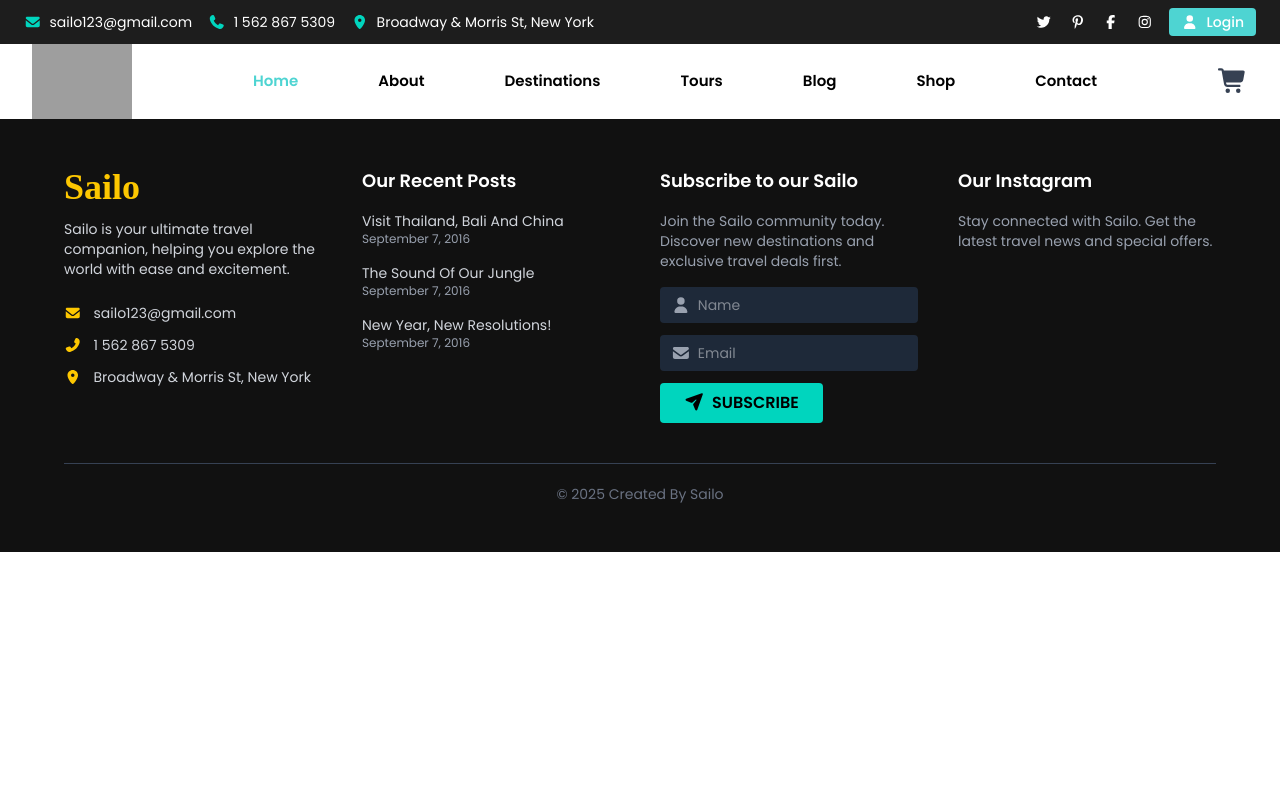
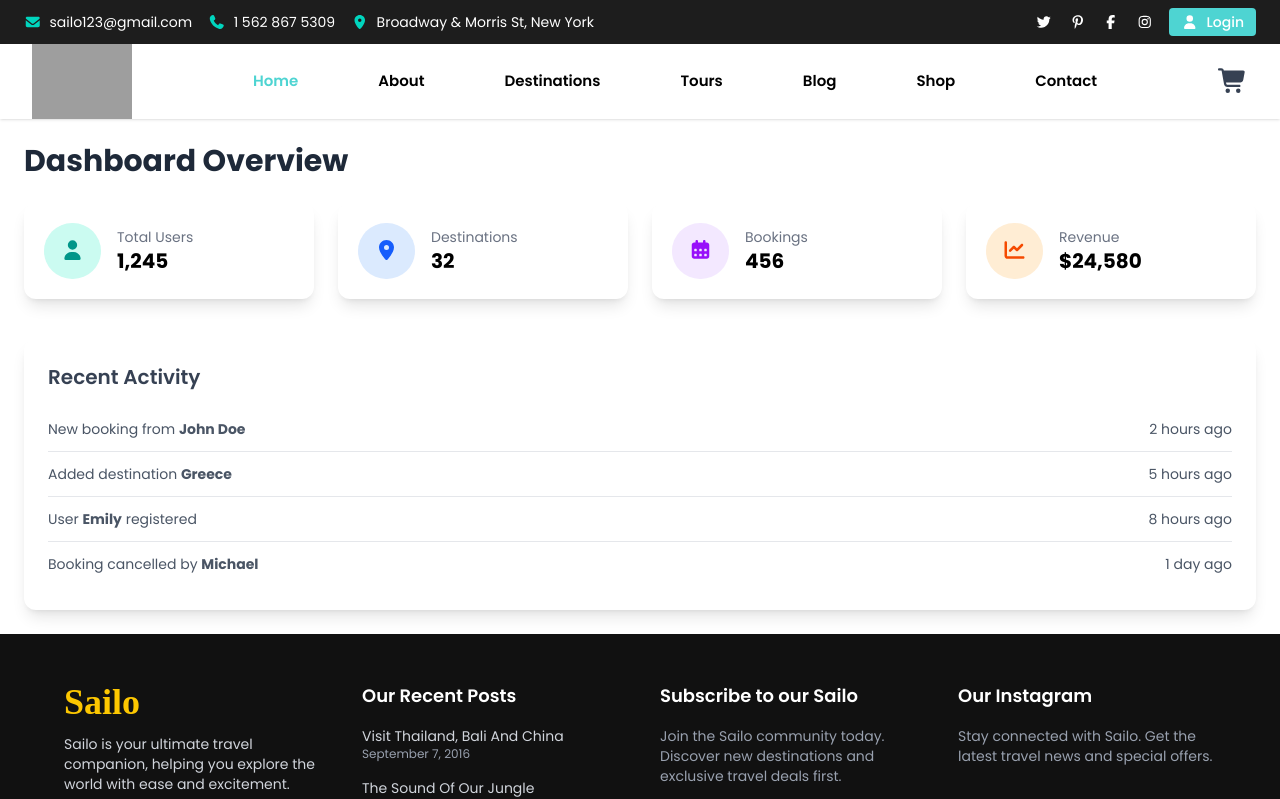
Before and after one commit to meenumohandas9597/gitCollab, a React (Vite) app: page /overview in a window 1280 px wide. Shown: the top 799 px of the page. Built offline with nearby package versions, Linux system fonts and the light colour scheme; grey boxes are pictures that could not be loaded.

Commit message:
Dashboard Updated

```diff
--- a/src/App.jsx
+++ b/src/App.jsx
@@ -13,25 +13,35 @@ import LoginRegister from './components/LoginRegister'
 import About from './pages/About'
 import Shop from './pages/Shop'
 import Contact from './pages/Contact'
+import AdminDashboard from './pages/AdminDasboard'
+import DashboardDestinations from './pages/admin/DashboardDestinations'
+import DashboardOverview from './pages/admin/DashboardOverview'
+import DashboardUsers from './pages/admin/DashboardUsers'
+import DashboardBookings from './pages/admin/DashboardBookings'
 
 
 function App() {
   return (
     <>
-    <Header/>
-    <Routes>
-      <Route path='/' element={<Home/>} />
-      <Route path='/about' element={<About/>} />
-      <Route path='/destination' element={<Destination/>} />
-      <Route path='/gallery' element={<Gallery/>} />
-      <Route path='/tour' element={<Tours/>}/>
-      <Route path='/login' element={<LoginRegister/>}/>
-      <Route path='/blog' element={<Blog/>}/>
-       <Route path="/destination/:id" element={<DestinationDetail />} />
-       <Route path='/shop' element={<Shop/>}/>
-       <Route path='/contact' element={<Contact/>}/>
-    </Routes>
-    <Footer/>
+      <Header />
+      <Routes>
+        <Route path='/' element={<Home />} />
+        <Route path='/about' element={<About />} />
+        <Route path='/destination' element={<Destination />} />
+        <Route path='/gallery' element={<Gallery />} />
+        <Route path='/tour' element={<Tours />} />
+        <Route path='/login' element={<LoginRegister />} />
+        <Route path='/blog' element={<Blog />} />
+        <Route path="/destination/:id" element={<DestinationDetail />} />
+        <Route path='/shop' element={<Shop />} />
+        <Route path='/contact' element={<Contact />} />
+        <Route path="/admin/dashboard" element={<AdminDashboard />} />
+        <Route path="/overview" element={<DashboardOverview />} />
+        <Route path="/destinations" element={<DashboardDestinations />} />
+        <Route path="/users" element={<DashboardUsers />} />
+        <Route path="/bookings" element={<DashboardBookings />} />
+      </Routes>
+      <Footer />
 
 
     </>
--- a/src/pages/AdminDasboard.jsx
+++ b/src/pages/AdminDasboard.jsx
@@ -1,18 +1,93 @@
-import React from 'react'
+import React from "react";
+import { Outlet, Link } from "react-router-dom";
+import {
+    faChartLine,
+    faMapMarkedAlt,
+    faUsers,
+    faCalendarCheck,
+    faSignOutAlt,
+} from "@fortawesome/free-solid-svg-icons";
+import { FontAwesomeIcon } from "@fortawesome/react-fontawesome";
 
-function AdminDasboard() {
+const AdminDashboard = () => {
     return (
-        <>
-            <div className="min-h-screen bg-gray-100 flex flex-col items-center justify-center">
-                <h1 className="text-4xl font-bold text-cyan-500 mb-4">
-                    Welcome, Admin 👋
-                </h1>
-                <p className="text-gray-700 text-lg">
-                    This is your admin dashboard. You can manage destinations, users, and more here.
-                </p>
-            </div>
-        </>
-    )
-}
+        <div className="flex h-screen bg-gray-100">
+            {/* Sidebar */}
+            <aside className="w-64 bg-gradient-to-b from-teal-600 to-teal-500 text-white flex flex-col">
+                <div className="p-6 border-b border-teal-400">
+                    <h1 className="text-2xl font-bold tracking-wide">Admin Panel</h1>
+                    <p className="text-sm text-teal-100">Travel & Tours</p>
+                </div>
 
-export default AdminDasboard
+                <nav className="flex-1 p-4 space-y-2">
+                    <Link
+                        to="/overview"
+                        className="flex items-center gap-3 p-3 rounded-lg hover:bg-teal-700 transition"
+                    >
+                        <FontAwesomeIcon icon={faChartLine} />
+                        <span>Overview</span>
+                    </Link>
+
+                    <Link
+                        to="/destinations"
+                        className="flex items-center gap-3 p-3 rounded-lg hover:bg-teal-700 transition"
+                    >
+                        <FontAwesomeIcon icon={faMapMarkedAlt} />
+                        <span>Destinations</span>
+                    </Link>
+
+                    <Link
+                        to="/users"
+                        className="flex items-center gap-3 p-3 rounded-lg hover:bg-teal-700 transition"
+                    >
+                        <FontAwesomeIcon icon={faUsers} />
+                        <span>Users</span>
+                    </Link>
+
+                    <Link
+                        to="/bookings"
+                        className="flex items-center gap-3 p-3 rounded-lg hover:bg-teal-700 transition"
+                    >
+                        <FontAwesomeIcon icon={faCalendarCheck} />
+                        <span>Bookings</span>
+                    </Link>
+                </nav>
+
+                <div className="p-4 border-t border-teal-400">
+                    <button
+                        onClick={() => window.location.assign("/")}
+                        className="flex items-center gap-2 w-full bg-teal-700 py-2 px-3 rounded-lg hover:bg-teal-800 transition"
+                    >
+                        <FontAwesomeIcon icon={faSignOutAlt} />
+                        <span>Logout</span>
+                    </button>
+                </div>
+            </aside>
+
+            {/* Main Content Area */}
+            <main className="flex-1 flex flex-col overflow-y-auto">
+                {/* Topbar */}
+                <header className="bg-white shadow px-6 py-4 flex justify-between items-center">
+                    <h2 className="text-xl font-semibold text-gray-700">
+                        Welcome, Admin 👋
+                    </h2>
+                    <div className="flex items-center gap-4">
+                        <div className="text-sm text-gray-500">admin@travelgo.com</div>
+                        <img
+                            src="https://i.pravatar.cc/40?img=3"
+                            alt="Admin avatar"
+                            className="rounded-full w-10 h-10"
+                        />
+                    </div>
+                </header>
+
+                {/* Page Content */}
+                <div className="flex-1 p-6">
+                    <Outlet />
+                </div>
+            </main>
+        </div>
+    );
+};
+
+export default AdminDashboard;
--- /dev/null
+++ b/src/pages/admin/DashboardBookings.jsx
@@ -0,0 +1,14 @@
+import React from 'react'
+
+function DashboardBookings() {
+    return (
+        <>
+            <div>
+                <h2 className="text-2xl font-bold mb-4">Manage Bookings</h2>
+                <p className="text-gray-600">All booking records will appear here.</p>
+            </div>
+        </>
+    )
+}
+
+export default DashboardBookings
--- /dev/null
+++ b/src/pages/admin/DashboardDestinations.jsx
@@ -0,0 +1,14 @@
+import React from 'react'
+
+function DashboardDestinations() {
+    return (
+        <>
+            <div>
+                <h2 className="text-2xl font-bold mb-4">Manage Destinations</h2>
+                <p className="text-gray-600">Here you can add, edit, or delete destinations.</p>
+            </div>
+        </>
+    )
+}
+
+export default DashboardDestinations
--- /dev/null
+++ b/src/pages/admin/DashboardOverview.jsx
@@ -0,0 +1,89 @@
+import React from 'react'
+import { FontAwesomeIcon } from "@fortawesome/react-fontawesome";
+import {
+    faUser,
+    faMapMarkerAlt,
+    faCalendarAlt,
+    faChartLine,
+} from "@fortawesome/free-solid-svg-icons";
+
+function DashboardOverview() {
+    return (
+        <>
+
+            <div className="p-6">
+                <h1 className="text-3xl font-bold text-gray-800 mb-6">Dashboard Overview</h1>
+
+                {/* Stats cards */}
+                <div className="grid grid-cols-1 sm:grid-cols-2 lg:grid-cols-4 gap-6">
+                    <div className="bg-white shadow-lg rounded-xl p-5 flex items-center gap-4">
+                        <div className="p-4 bg-teal-100 text-teal-600 rounded-full">
+                            <FontAwesomeIcon icon={faUser} size="lg" />
+                        </div>
+                        <div>
+                            <p className="text-sm text-gray-500">Total Users</p>
+                            <h3 className="text-xl font-bold">1,245</h3>
+                        </div>
+                    </div>
+
+                    <div className="bg-white shadow-lg rounded-xl p-5 flex items-center gap-4">
+                        <div className="p-4 bg-blue-100 text-blue-600 rounded-full">
+                            <FontAwesomeIcon icon={faMapMarkerAlt} size="lg" />
+                        </div>
+                        <div>
+                            <p className="text-sm text-gray-500">Destinations</p>
+                            <h3 className="text-xl font-bold">32</h3>
+                        </div>
+                    </div>
+
+                    <div className="bg-white shadow-lg rounded-xl p-5 flex items-center gap-4">
+                        <div className="p-4 bg-purple-100 text-purple-600 rounded-full">
+                            <FontAwesomeIcon icon={faCalendarAlt} size="lg" />
+                        </div>
+                        <div>
+                            <p className="text-sm text-gray-500">Bookings</p>
+                            <h3 className="text-xl font-bold">456</h3>
+                        </div>
+                    </div>
+
+                    <div className="bg-white shadow-lg rounded-xl p-5 flex items-center gap-4">
+                        <div className="p-4 bg-orange-100 text-orange-600 rounded-full">
+                            <FontAwesomeIcon icon={faChartLine} size="lg" />
+                        </div>
+                        <div>
+                            <p className="text-sm text-gray-500">Revenue</p>
+                            <h3 className="text-xl font-bold">$24,580</h3>
+                        </div>
+                    </div>
+                </div>
+
+                {/* Recent Activity */}
+                <div className="mt-10 bg-white shadow-lg rounded-xl p-6">
+                    <h2 className="text-xl font-semibold text-gray-700 mb-4">
+                        Recent Activity
+                    </h2>
+                    <ul className="divide-y divide-gray-200">
+                        <li className="py-3 flex justify-between text-sm text-gray-600">
+                            <span>New booking from <strong>John Doe</strong></span>
+                            <span>2 hours ago</span>
+                        </li>
+                        <li className="py-3 flex justify-between text-sm text-gray-600">
+                            <span>Added destination <strong>Greece</strong></span>
+                            <span>5 hours ago</span>
+                        </li>
+                        <li className="py-3 flex justify-between text-sm text-gray-600">
+                            <span>User <strong>Emily</strong> registered</span>
+                            <span>8 hours ago</span>
+                        </li>
+                        <li className="py-3 flex justify-between text-sm text-gray-600">
+                            <span>Booking cancelled by <strong>Michael</strong></span>
+                            <span>1 day ago</span>
+                        </li>
+                    </ul>
+                </div>
+            </div>
+        </>
+    )
+}
+
+export default DashboardOverview
--- /dev/null
+++ b/src/pages/admin/DashboardUsers.jsx
@@ -0,0 +1,14 @@
+import React from 'react'
+
+function DashboardUsers() {
+    return (
+        <>
+            <div>
+                <h2 className="text-2xl font-bold mb-4">Manage Users</h2>
+                <p className="text-gray-600">List of users will appear here.</p>
+            </div>
+        </>
+    )
+}
+
+export default DashboardUsers
```
Also changed, not shown: src/components/LoginRegister.jsx (+32 -7 lines).
